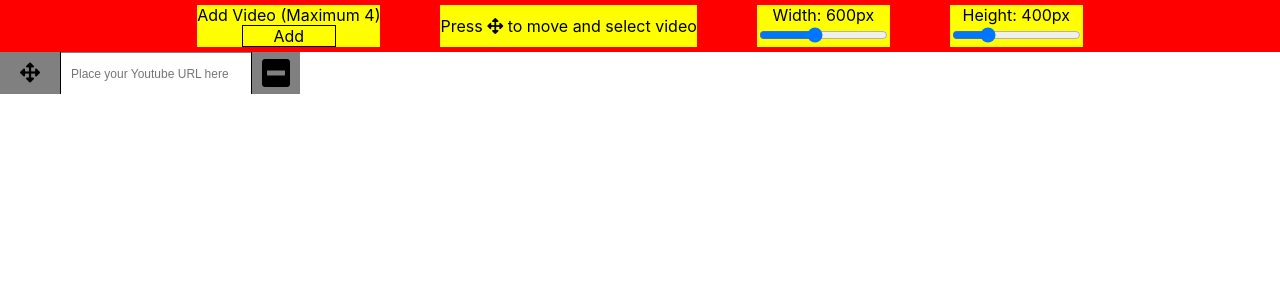
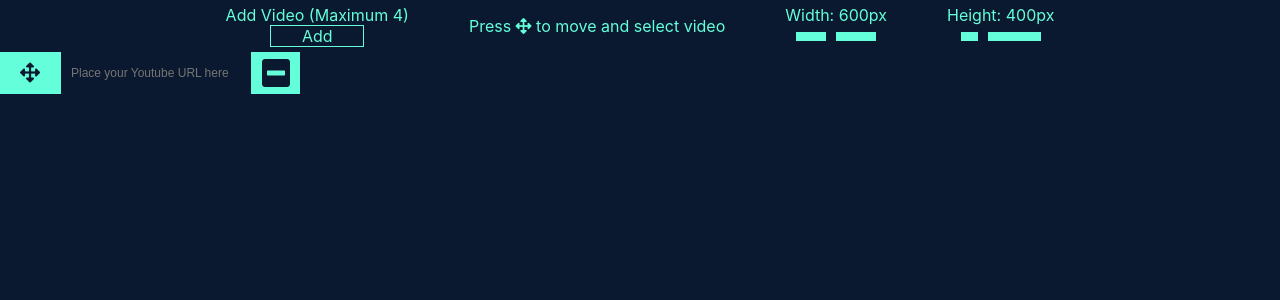
Before and after one commit to chonhenry/youtube-draggable, a React (Create React App) app: page / in a window 1280 px wide. Shown: the top 300 px of the page. Built offline with nearby package versions, Linux system fonts and the light colour scheme.

Commit message:
modified styling

```diff
--- a/src/App.css
+++ b/src/App.css
@@ -1,4 +1,5 @@
 /* .App {
+  background-color: #0a192f;
 } */
 
 /* .box {
--- a/src/component/draggable-item/draggable-item.scss
+++ b/src/component/draggable-item/draggable-item.scss
@@ -1,20 +1,16 @@
-// .empty {
-//   width: 200px;
-//   height: 200px;
-//   background: red;
-// }
-
 .draggable-video-container {
   position: absolute;
+
   .corner {
     display: flex;
     width: 300px;
     justify-content: space-between;
-    background: gray;
+    background: #64ffda;
+    color: #0a192f;
 
     .drag-here {
       cursor: all-scroll;
-      border-right: 1px solid black;
+      border-right: 1px solid #64ffda;
       font-size: 20px;
       padding: 5px 20px;
       display: flex;
@@ -34,15 +30,17 @@
         padding: 0 10px;
         border-width: 0;
         font-size: 12px;
-        border-top: 1px solid gray;
+        // border-top: 1px solid #64ffda;
         outline: none;
+        background-color: #0a192f;
+        color: #64ffda;
       }
     }
 
     .delete {
       padding: 5px 10px;
       cursor: pointer;
-      border-left: 1px solid black;
+      border-left: 1px solid #64ffda;
     }
   }
 
--- a/src/component/navbar/navbar.scss
+++ b/src/component/navbar/navbar.scss
@@ -1,42 +1,91 @@
 .navbar {
-  background-color: red;
+  // background-color: #0a192f;
   display: flex;
   justify-content: center;
+  color: #64ffda;
 
   .select-video {
-    background: yellow;
+    // background: yellow;
     text-align: center;
     margin: 5px 30px;
     display: flex;
     align-items: center;
   }
 
-  .pick-video {
-    background: yellow;
-    text-align: center;
-    margin: 5px 30px;
+  // .pick-video {
+  //   // background: yellow;
+  //   text-align: center;
+  //   margin: 5px 30px;
 
-    select {
-      width: 50%;
-    }
-  }
+  //   select {
+  //     width: 50%;
+  //   }
+  // }
 
   .video-qty {
-    background: yellow;
+    // background: yellow;
     text-align: center;
     margin: 5px 30px;
 
     .add-btn {
       width: 50%;
       margin: auto;
-      border: 1px solid black;
+      border: 1px solid #64ffda;
       cursor: pointer;
     }
   }
 
   .adj {
-    background: yellow;
+    // background: yellow;
     text-align: center;
     margin: 5px 30px;
+
+    input {
+      background-color: #64ffda;
+
+      &:focus {
+        outline: none;
+      }
+    }
   }
 }
+
+/*Chrome*/
+@media screen and (-webkit-min-device-pixel-ratio: 0) {
+  input[type="range"] {
+    overflow: hidden;
+    width: 80px;
+    -webkit-appearance: none;
+    background-color: #9a905d;
+  }
+
+  input[type="range"]::-webkit-slider-runnable-track {
+    height: 10px;
+    -webkit-appearance: none;
+    color: #64ffda;
+    margin-top: -1px;
+  }
+
+  input[type="range"]::-webkit-slider-thumb {
+    width: 10px;
+    -webkit-appearance: none;
+    height: 10px;
+    cursor: ew-resize;
+    background: #0a192f;
+    box-shadow: -80px 0 0 80px #64ffda;
+  }
+}
+/** FF*/
+input[type="range"]::-moz-range-progress {
+  background-color: #64ffda;
+}
+input[type="range"]::-moz-range-track {
+  background-color: #9a905d;
+}
+/* IE*/
+input[type="range"]::-ms-fill-lower {
+  background-color: #64ffda;
+}
+input[type="range"]::-ms-fill-upper {
+  background-color: #9a905d;
+}
--- a/src/index.css
+++ b/src/index.css
@@ -14,6 +14,7 @@ body {
   -webkit-font-smoothing: antialiased;
   -moz-osx-font-smoothing: grayscale;
   height: 100%;
+  background-color: #0a192f;
 }
 
 code {
```
